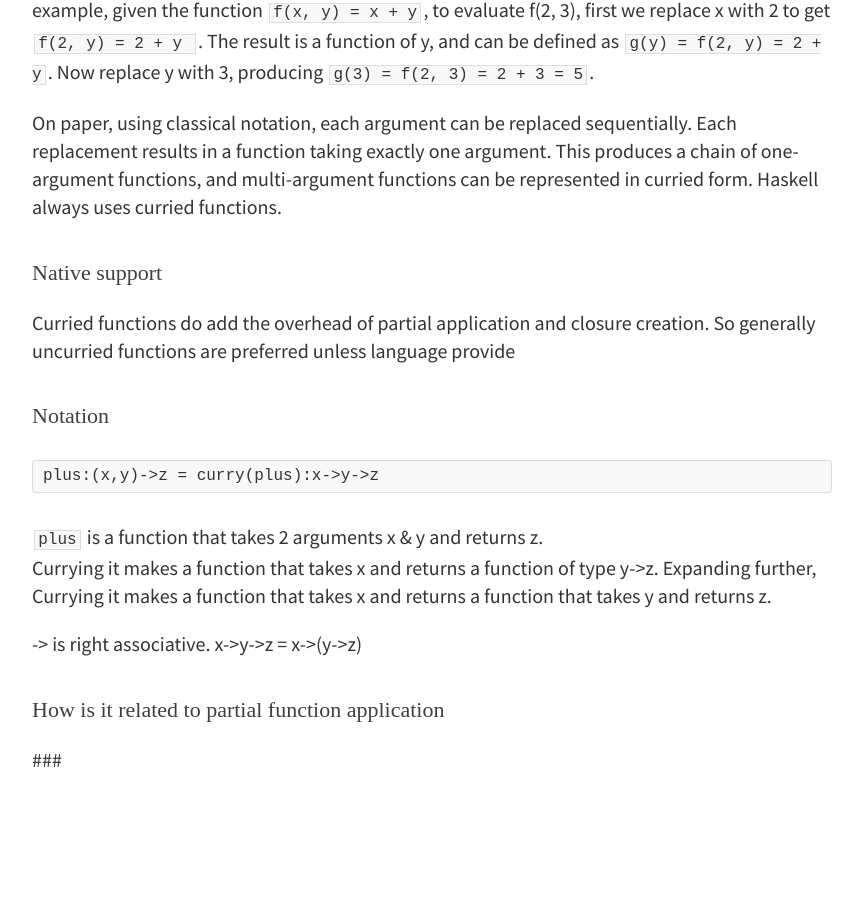
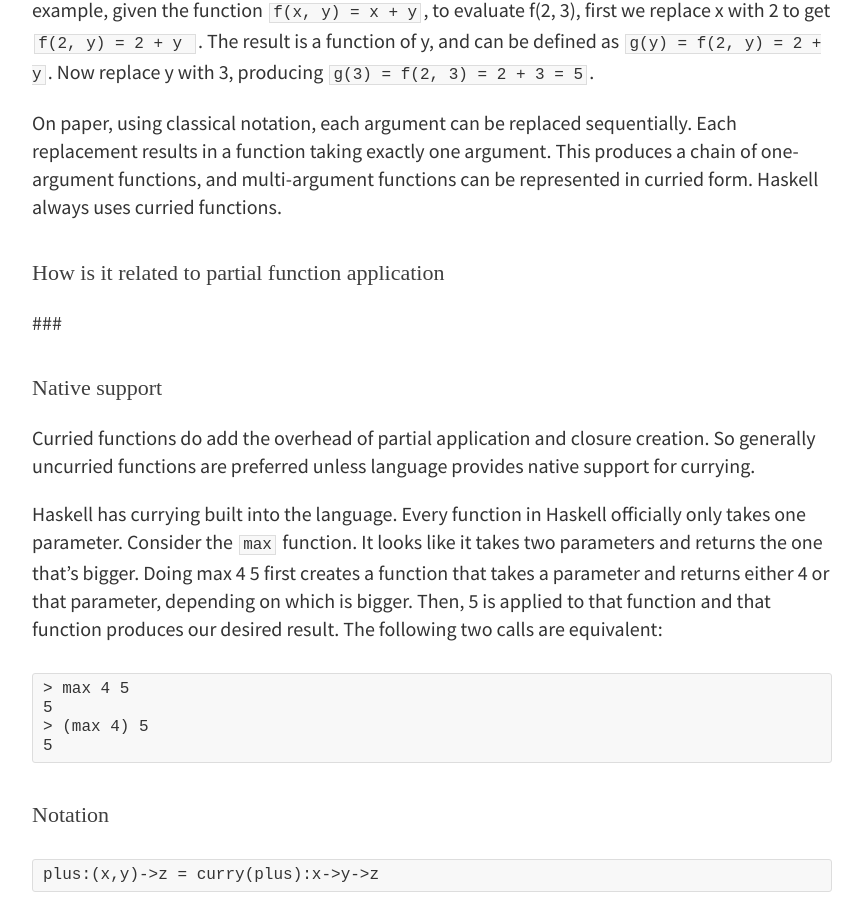
Before and after one commit to rbt91/rbt91.github.io, a Jekyll site: the page built from _posts/2013-11-27-Currying.md, in a window 1280 px wide and 900 px high, scrolled down 942 px. Shown: the whole window, without its empty margins (208-1071 px from the left). Built offline with Jekyll 4.4.1, drawn with Linux system fonts in a browser that asks for light colours; some web fonts are replaced; before the commit the page ends 1786 px from its top, so only the background shows below that.

Commit message:
Update 2013-11-27-Currying.md

````diff
--- a/_posts/2013-11-27-Currying.md
+++ b/_posts/2013-11-27-Currying.md
@@ -40,9 +40,22 @@ Currying is similar to the process of calculating a function of multiple variabl
 
 On paper, using classical notation, each argument can be replaced sequentially. Each replacement results in a function taking exactly one argument. This produces a chain of one-argument functions, and multi-argument functions can be represented in curried form. Haskell always uses curried functions.
 
+### How is it related to partial function application
+
+###
+
 ### Native support
 
-Curried functions do add the overhead of partial application and closure creation. So generally uncurried functions are preferred unless language provide
+Curried functions do add the overhead of partial application and closure creation. So generally uncurried functions are preferred unless language provides native support for currying.
+
+Haskell has currying built into the language. Every function in Haskell officially only takes one parameter. Consider the `max` function. It looks like it takes two parameters and returns the one that's bigger. Doing max 4 5 first creates a function that takes a parameter and returns either 4 or that parameter, depending on which is bigger. Then, 5 is applied to that function and that function produces our desired result. The following two calls are equivalent:
+
+```
+> max 4 5
+5
+> (max 4) 5
+5
+```
 
 ### Notation
 
````
Also changed, not shown: other parts of _posts/2013-11-27-Currying.md (+0 -4 lines).
